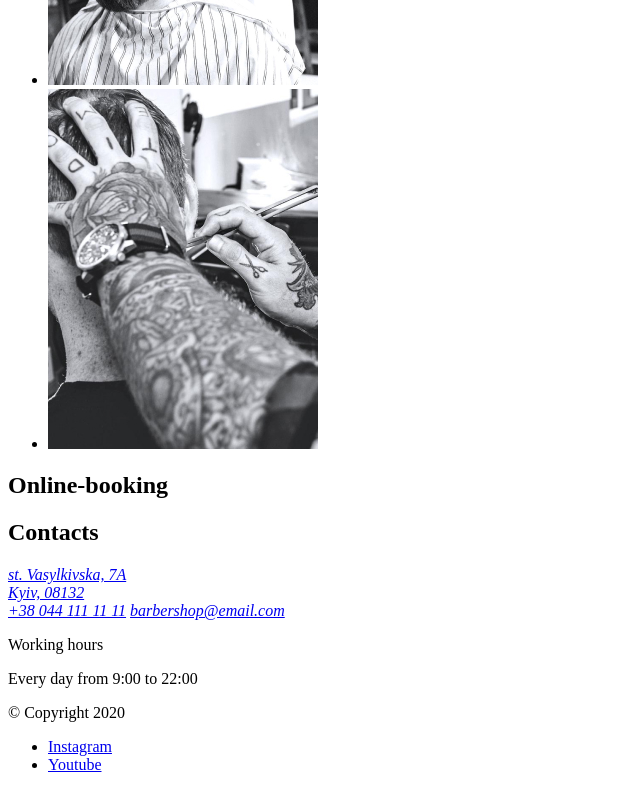
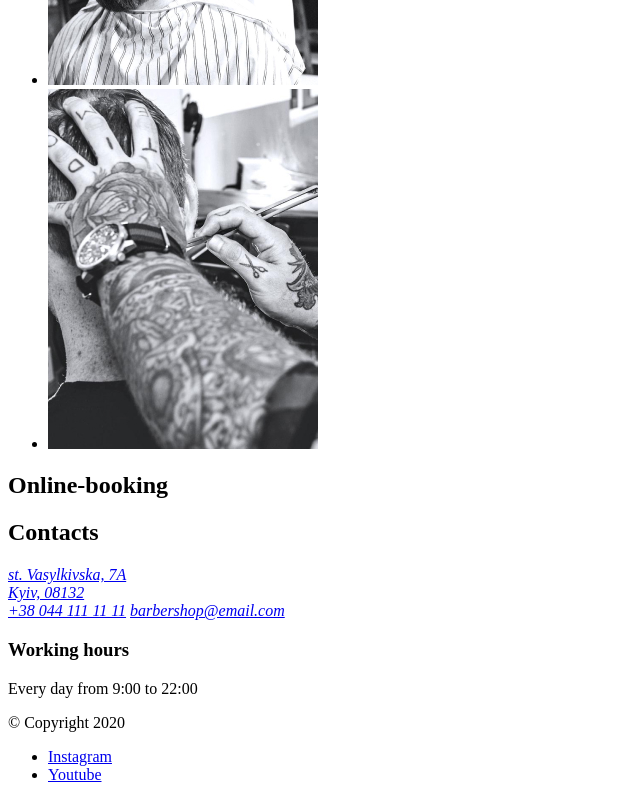
Before and after one commit to nikazain/barbershop, a plain HTML site: page index.html in a window 1280 px wide. Shown: the part 4773-5573 px from the top of the page, without its empty margins (0-640 px from the left). Drawn offline with Linux system fonts and the light colour scheme.

Commit message:
html edit 2

```diff
--- a/index.html
+++ b/index.html
@@ -246,7 +246,7 @@
           <a href="tel:+380441111111">+38 044 111 11 11</a>
           <a href="mailto:barbershop@email.com">barbershop@email.com</a>
         </address>
-        <p>Working hours</p>
+        <h3>Working hours</h3>
         <p>
           Every day from <time datetime="09:00">9:00</time> to
           <time datetime="22:00">22:00</time>
@@ -255,12 +255,31 @@
     </main>
     <!-- Footer section-->
     <footer>
-      <p>&#169; Copyright 2020</p>
-      <!--add the copyright logo-->
-      <ul>
-        <li><a href="/">Instagram</a></li>
-        <li><a href="/">Youtube</a></li>
-      </ul>
+      <footer class="footer">
+        <div class="container">
+          <p class="footer-copyright">&#169; Copyright 2020</p>
+          <ul class="media">
+            <li class="media-item">
+              <a
+                href="https://instagram.com"
+                target="_blank"
+                rel="noopener noreferrer"
+                class="media-link"
+                >Instagram</a
+              >
+            </li>
+            <li class="media-item">
+              <a
+                href="https://youtube.com"
+                target="_blank"
+                rel="noopener noreferrer"
+                class="media-link"
+                >Youtube</a
+              >
+            </li>
+          </ul>
+        </div>
+      </footer>
     </footer>
   </body>
 </html>
```
Also changed, not shown: prettierrc.json (added, +13 -0 lines).
